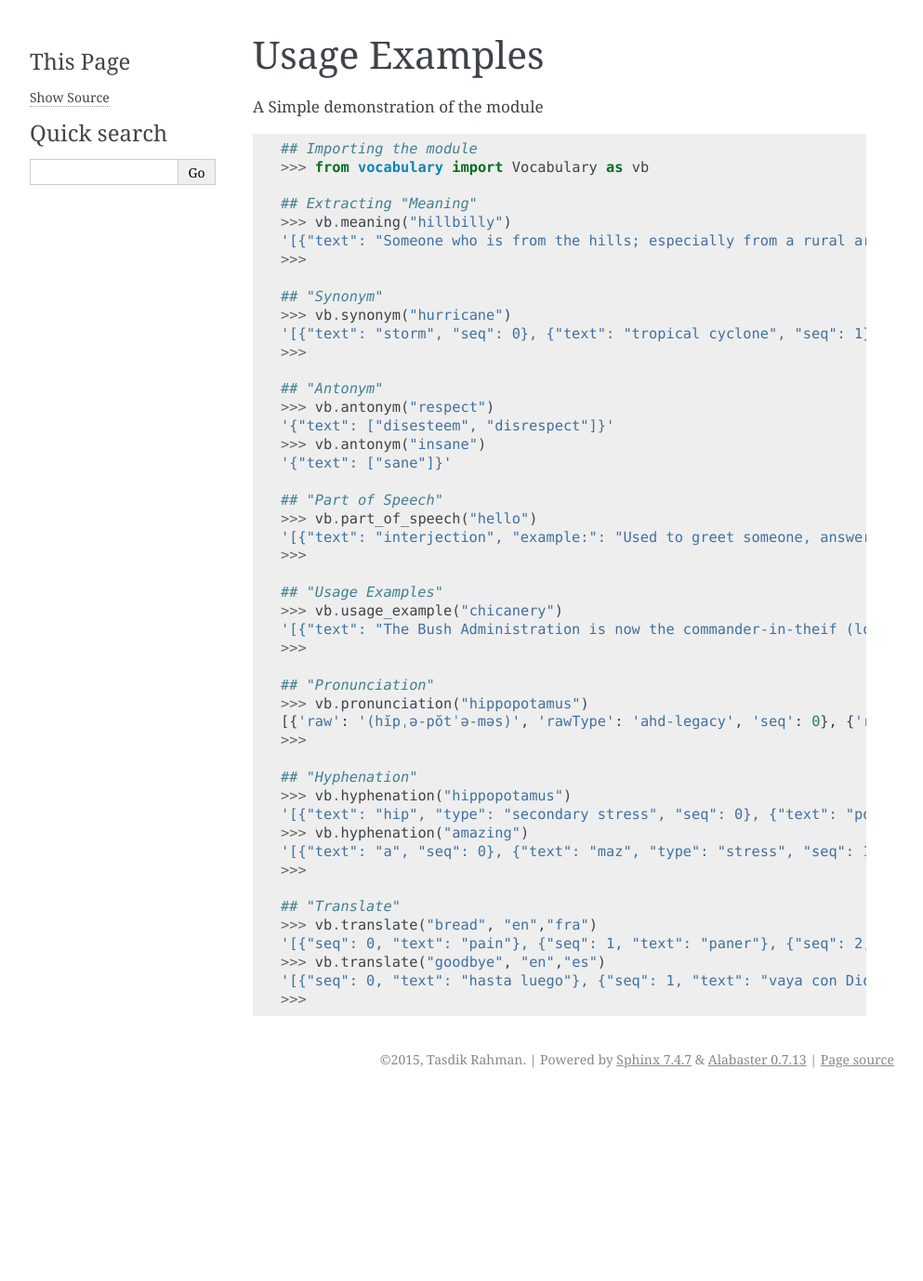
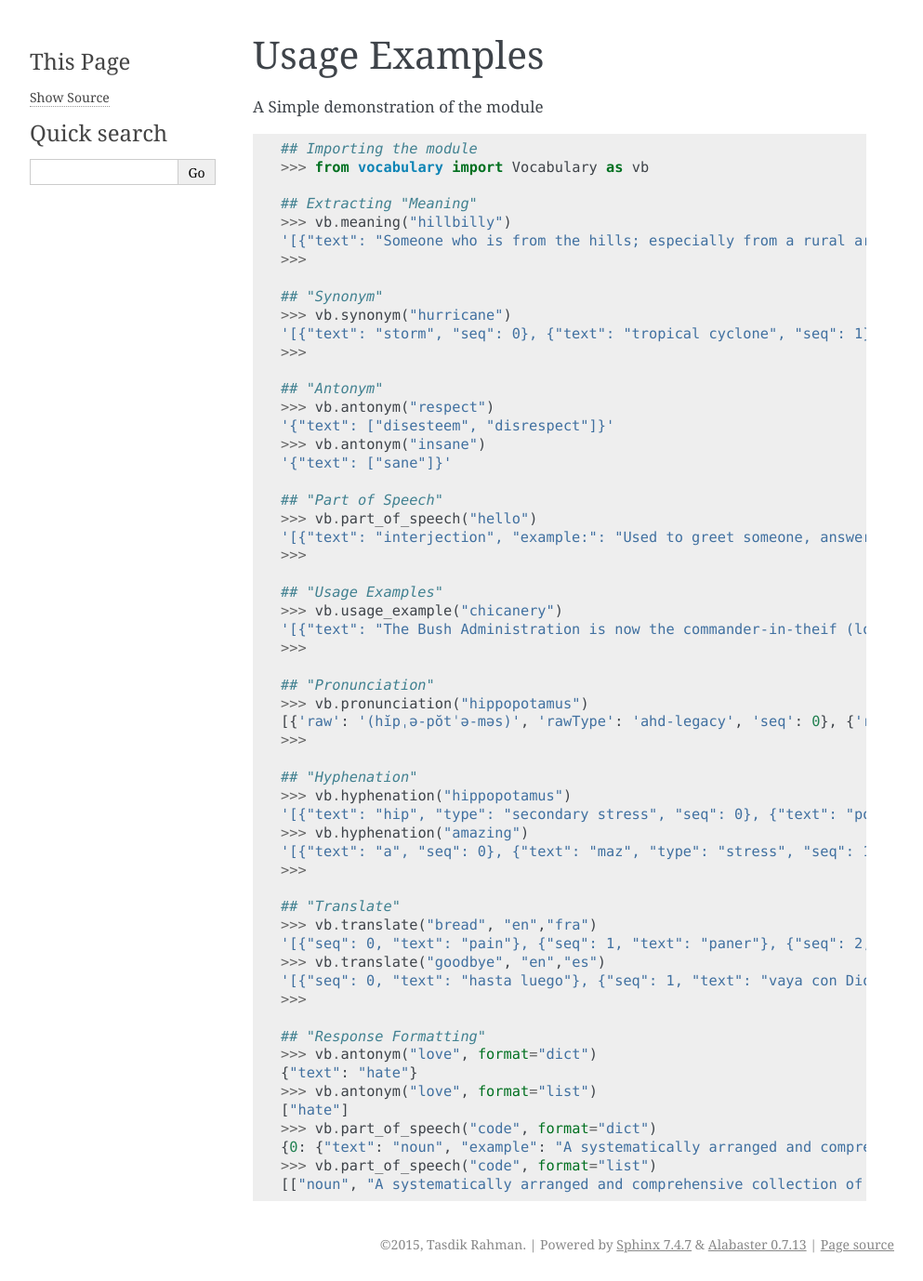
Before and after one commit to tasdikrahman/vocabulary, a Sphinx documentation site: the page built from docs/usage.rst, in a window 1280 px wide. Shown: the whole page at 93% size, without its empty margins (148-1141 px from the left). Built offline with Sphinx 7.4.7, drawn with Linux system fonts in a browser that asks for light colours; before the commit the page ends 1179 px from its top, so only the background shows below that.

Commit message:
Updated docs to reflect changes to response

```diff
--- a/docs/conf.py
+++ b/docs/conf.py
@@ -62,9 +62,9 @@
 # built documents.
 #
 # The short X.Y version.
-version = '0.0.5'
+version = '0.0.6'
 # The full version, including alpha/beta/rc tags.
-release = '4'
+release = '5'
 
 # The language for content autogenerated by Sphinx. Refer to documentation
 # for a list of supported languages.
--- a/docs/contributing.rst
+++ b/docs/contributing.rst
@@ -49,7 +49,7 @@
 =====
 
 -  [X] Add translate module
--  [ ]  Add an option like `JSON=False` or `JSON=True` where the former returns a list object
+-  [X]  Add an option like `JSON=False` or `JSON=True` where the former returns a list object
 
 Tests
 =====
--- a/docs/usage.rst
+++ b/docs/usage.rst
@@ -53,3 +53,13 @@
     >>> vb.translate("goodbye", "en","es")
     '[{"seq": 0, "text": "hasta luego"}, {"seq": 1, "text": "vaya con Dios"}, {"seq": 2, "text": "despedida"}, {"seq": 3, "text": "adi\\u00f3s"}, {"seq": 4, "text": "vaya con dios"}, {"seq": 5, "text": "hasta la vista"}, {"seq": 6, "text": "nos vemos"}, {"seq": 7, "text": "adios"}, {"seq": 8, "text": "hasta pronto"}]'
     >>>
+
+    ## "Response Formatting"
+    >>> vb.antonym("love", format="dict")
+    {"text": "hate"}
+    >>> vb.antonym("love", format="list")
+    ["hate"]
+    >>> vb.part_of_speech("code", format="dict")
+    {0: {"text": "noun", "example": "A systematically arranged and comprehensive collection of laws."}}
+    >>> vb.part_of_speech("code", format="list")
+    [["noun", "A systematically arranged and comprehensive collection of laws."]]
```
Also changed, not shown: docs/changelog.rst (+7 -0 lines), docs/installation.rst (line endings or trailing spaces).
